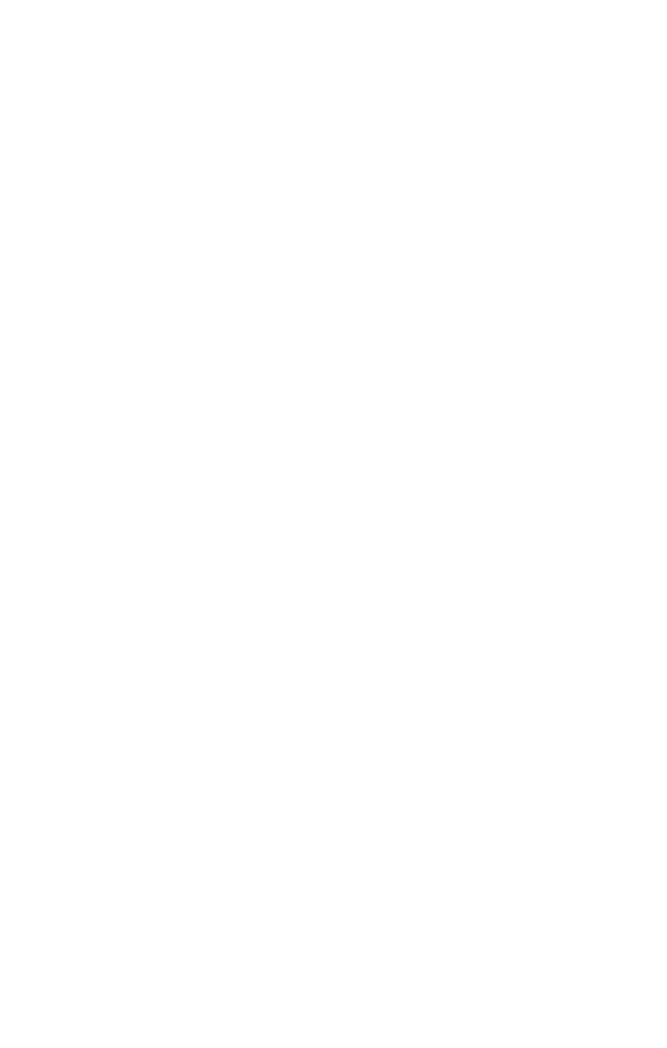
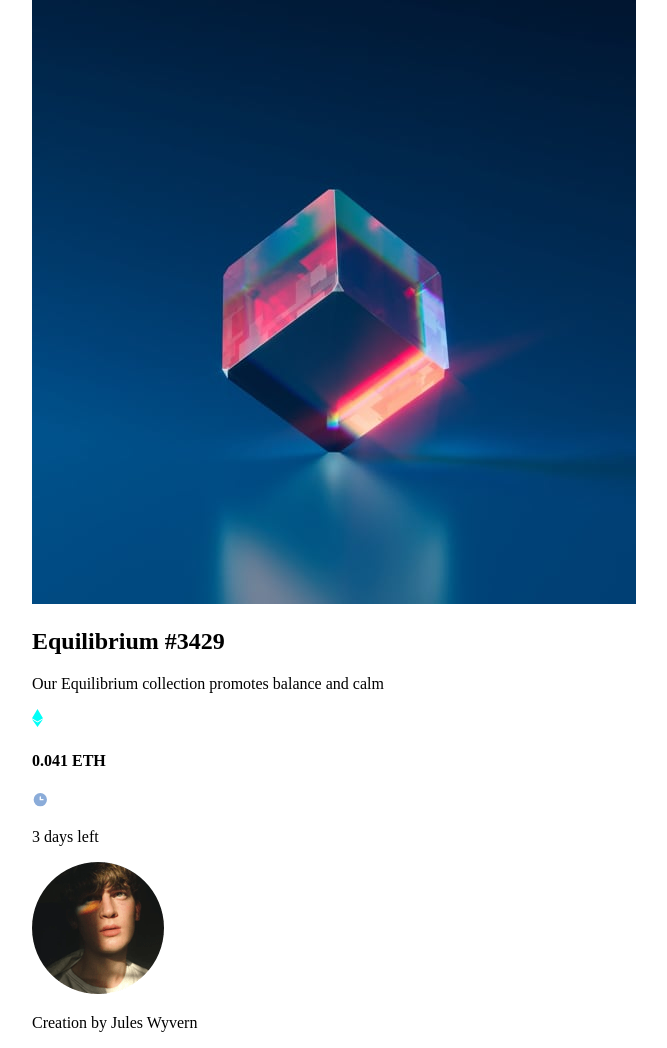
Before and after one commit to AleandroPresta/nft-preview-card, a plain HTML site: page index.html in a window 1280 px wide. Shown: the whole page, without its empty margins (306-973 px from the left). Before the commit the page ends 800 px from the top, so only its background shows below. Drawn offline with Linux system fonts and the light colour scheme.

Commit message:
Basic html structure

```diff
--- a/index.html
+++ b/index.html
@@ -5,17 +5,34 @@
   <meta name="viewport" content="width=device-width, initial-scale=1.0"> <!-- displays site properly based on user's device -->
   <link rel="stylesheet" href="styles.css">
   <link rel="stylesheet" href="mediaqueries.css">
-  <!-- <script src="script.js" defer></script> -->
 
   <link rel="icon" type="image/png" sizes="32x32" href="./images/favicon-32x32.png">
 
-  <title>FNFT preview card component</title>
-
+  <title>NFT preview card component</title>
 
 </head>
 <body>
 
-
-
+  <div class="card">
+    <div class="card-content">
+      <img src="./images/image-equilibrium.jpg" alt="NFT preview image">
+      <h2>Equilibrium #3429</h2>
+      <p>Our Equilibrium collection promotes balance and calm</p>
+      <div class="price-time-container">
+        <div class="price-time-container">
+          <img src="./images/icon-ethereum.svg" alt="Ethereum icon" class="icon">
+          <h4 id="price">0.041 ETH</h4>
+        </div>
+        <div class="time-container">
+          <img src="./images/icon-clock.svg" alt="Clock icon" class="icon">
+          <p>3 days left</p>
+        </div>
+      </div>
+      <div class="autor-container">
+        <img src="./images/image-avatar.png" alt="Avatar image">
+        <p>Creation by Jules Wyvern</p>
+      </div>
+    </div>
+  </div>
 </body>
 </html>
--- a/styles.css
+++ b/styles.css
@@ -0,0 +1,7 @@
+html, body {
+    padding: 0;
+    margin: 0;
+    display: flex;
+    justify-content: center;
+    align-items: center;
+}
```
